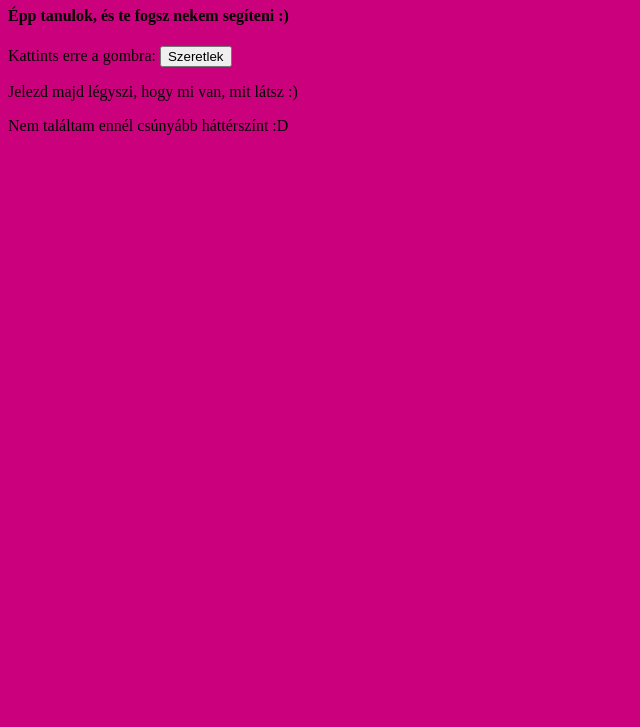
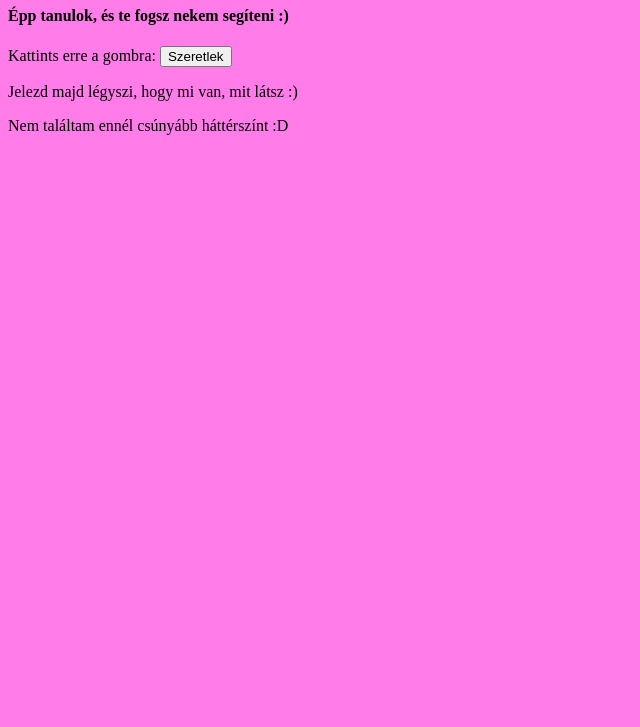
Before and after one commit to TibRaf/TibRaf.github.io, a plain HTML site: page index.html in a window 1280 px wide. Shown: the part 73-800 px from the top of the page, without its empty margins (0-640 px from the left). Drawn offline with Linux system fonts and the light colour scheme.

Commit message:
neew css

```diff
--- a/main.css
+++ b/main.css
@@ -1,3 +1,3 @@
 html {
-    background-color: rgb(202, 0, 125);
+    background-color: rgb(255, 124, 233);
 }
```
